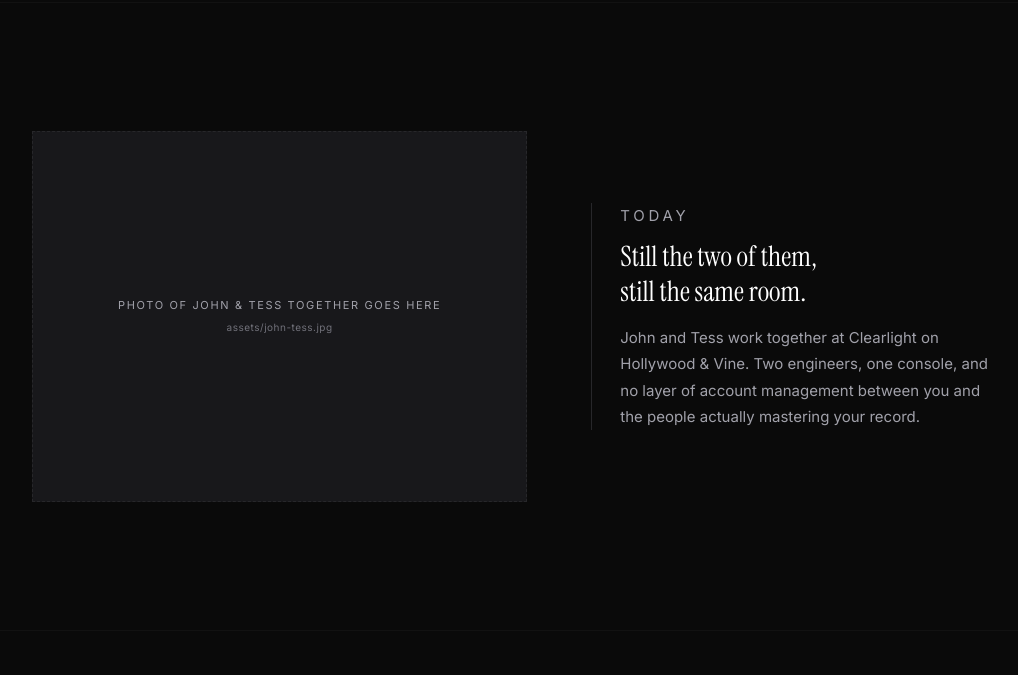
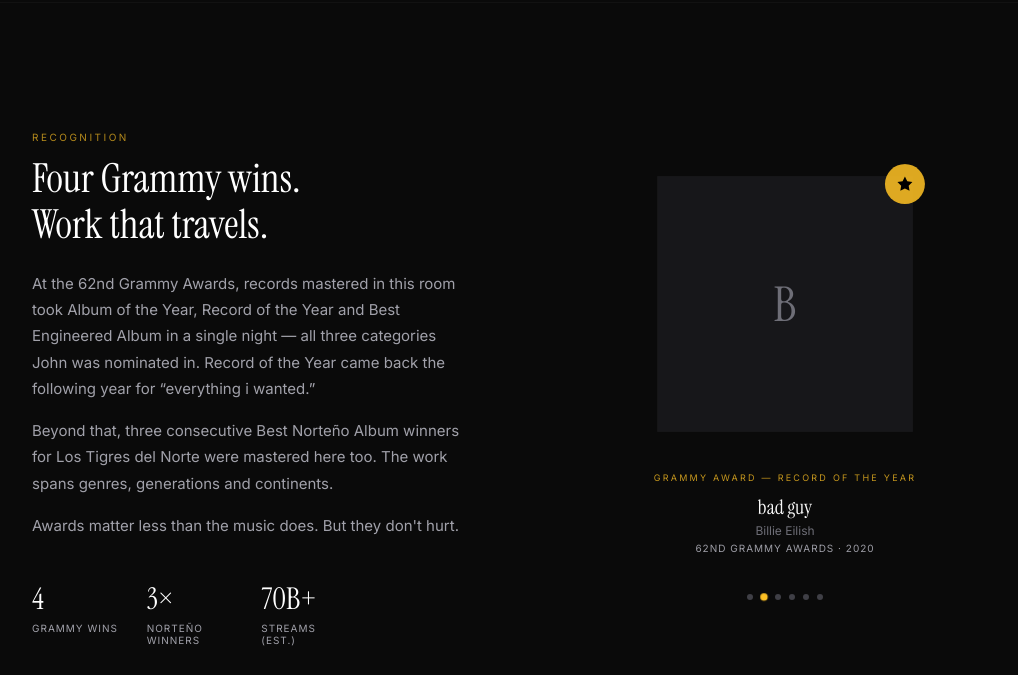
Before and after one commit to ThomasDobermann/clearlight, a plain HTML site: page about.html in a window 1280 px wide. Shown: the part 3185-3860 px from the top of the page, without its empty margins (122-1140 px from the left). Drawn offline with Linux system fonts and the light colour scheme; no server answers.

Commit message:
Add files via upload

```diff
--- a/about.html
+++ b/about.html
@@ -154,36 +154,6 @@
       </div>
     </section>
 
-    <!-- ── JOINT PORTRAIT ──────────────────────────────────────────────────
-         STILL NEEDED: one photo of John and Tess together.
-         Save it as assets/john-tess.jpg — the placeholder disappears
-         automatically once the file exists.
-
-         The text beside it is drawn from Tess's own bio and is factual.
-         No invented quotes here.
-    ─────────────────────────────────────────────────────────────────────── -->
-    <section class="section">
-      <div class="family-band reveal">
-        <div class="family-photo is-placeholder">
-          <img src="assets/john-tess.jpg" alt="John and Tess Greenham at Clearlight Mastering"
-               onerror="this.style.display='none'; this.parentElement.classList.add('missing')">
-          <div class="family-photo-note">
-            Photo of John &amp; Tess together goes here<br>
-            <span>assets/john-tess.jpg</span>
-          </div>
-        </div>
-        <div class="family-statement">
-          <p class="eyebrow">Today</p>
-          <h3>Still the two of them,<br>still the same room.</h3>
-          <p>
-            John and Tess work together at Clearlight on Hollywood &amp; Vine.
-            Two engineers, one console, and no layer of account management
-            between you and the people actually mastering your record.
-          </p>
-        </div>
-      </div>
-    </section>
-
     <!-- Recognition -->
     <section class="section">
       <div class="two-col">
--- a/css/style.css
+++ b/css/style.css
@@ -563,73 +563,11 @@ h2.heading {
 }
 .featured-quote cite em { font-style: italic; text-transform: none; letter-spacing: 0.05em; }
 
-/* ─── Family band ────────────────────────────────────────────────────────── */
-.family-band { display: grid; gap: 40px; align-items: center; }
-
-.family-photo { position: relative; width: 100%; aspect-ratio: 4/3; overflow: hidden; }
-.family-photo img { width: 100%; height: 100%; object-fit: cover; filter: grayscale(100%) contrast(1.05); }
-.family-photo-note { display: none; }
-.family-photo.missing {
-  background: var(--zinc-900);
-  border: 1px dashed var(--zinc-800);
-  display: flex;
-  align-items: center;
-  justify-content: center;
-}
-.family-photo.missing .family-photo-note {
-  display: block;
-  text-align: center;
-  font-size: 11px;
-  text-transform: uppercase;
-  letter-spacing: 0.15em;
-  color: var(--zinc-400);
-  line-height: 2;
-}
-.family-photo.missing .family-photo-note span {
-  font-size: 10px;
-  letter-spacing: 0.05em;
-  color: var(--zinc-500);
-  text-transform: none;
-}
-
-.family-quote { border-left: 1px solid var(--zinc-800); padding-left: 28px; }
-.family-quote p {
-  font-family: var(--serif);
-  font-size: clamp(19px, 2.6vw, 26px);
-  line-height: 1.4;
-  color: var(--zinc-300);
-  margin-bottom: 16px;
-}
-.family-quote cite {
-  font-size: 10px;
-  text-transform: uppercase;
-  letter-spacing: 0.15em;
-  color: var(--zinc-400);
-  font-style: normal;
-}
-
 @media (min-width: 768px) {
-  .family-band { grid-template-columns: 1.2fr 1fr; gap: 64px; }
   .testimonial-grid { grid-template-columns: repeat(3, 1fr); gap: 40px; }
   .credential-strip { gap: 24px; }
 }
 
-/* ─── Family statement (joint portrait section) ──────────────────────────── */
-.family-statement { border-left: 1px solid var(--zinc-800); padding-left: 28px; }
-.family-statement .eyebrow { margin-bottom: 10px; }
-.family-statement h3 {
-  font-family: var(--serif);
-  font-size: clamp(21px, 2.8vw, 28px);
-  line-height: 1.25;
-  color: #fff;
-  font-weight: 400;
-  margin-bottom: 16px;
-}
-.family-statement p {
-  font-size: 15px;
-  color: var(--zinc-400);
-  line-height: 1.75;
-}
 
 /* Links from About page into the engineer pages */
 .engineer-link {
```
